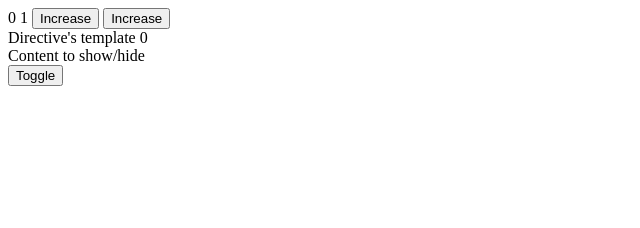
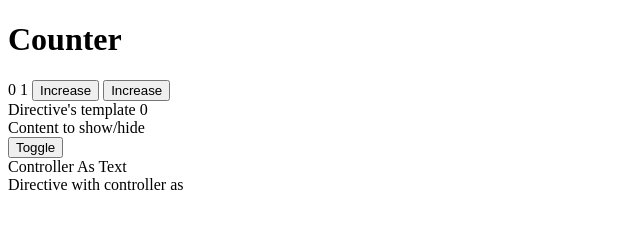
Before and after one commit to ptsurko/angular-lite, a website: page index.html in a window 1280 px wide. Shown: the whole page, without its empty margins (0-640 px from the left). Drawn offline with Linux system fonts and the light colour scheme.

Commit message:
Added controller as feature

```diff
--- a/index.html
+++ b/index.html
@@ -20,14 +20,21 @@
   </head>
   <body>
     <div id="main" ng-controller="MainController">
-      <span ng-bind="counter"></span>
-      <span ng-prop.inner-text="counter + 1" ng-attr.aria-role="ariaRole"></span>
-      <button ng-on.click="increase()">Increase</button>
-      <button ng-on.mousedown="increase()" ng-on.mouseup="increase()">Increase</button>
+      <div>
+        <h1>Counter</h1>
+        <span ng-bind="counter"></span>
+        <span ng-prop.inner-text="counter + 1" ng-attr.aria-role="ariaRole"></span>
+        <button ng-on.click="increase()">Increase</button>
+        <button ng-on.mousedown="increase()" ng-on.mouseup="increase()">Increase</button>
+      </div>
       <div priority1 priority2></div>
       <div template>This should be replaced by template</div>
       <div ng-if="show">Content to show/hide</div>
       <button ng-on.click="toggle()">Toggle</button>
+      <div ng-controller="ControllerAs as ctrl">
+        <span ng-bind="ctrl.text"></span>
+      </div>
+      <div directivewithcontrolleras></div>
     </div>
     <script>
       angular
@@ -41,6 +48,19 @@
           $scope.toggle = function() {
             $scope.show = !$scope.show;
           };
+        })
+        .controller('ControllerAs', function($scope) {
+          var vm = this;
+          vm.text = 'Controller As Text';
+        })
+        .directive('directivewithcontrolleras', function() {
+          return {
+            template: '<div ng-bind="$ctrl.text"></div>',
+            controllerAs: '$ctrl',
+            controller: function() {
+              this.text = 'Directive with controller as';
+            }
+          }
         })
         .directive('template', function() {
           return {
--- a/src/compile.js
+++ b/src/compile.js
@@ -21,10 +21,10 @@ var Compile = (function() {
       }
 
       return this.compile(tempDiv.childNodes[0]);
-    } else if (utils.isDOMNode(node)) {
-      if (node.nodeType === NODE_TYPE.ELEMENT) {
-        return this.compileElement_(node);
-      }
+    } if (node.nodeType === NODE_TYPE.ELEMENT) {
+      return this.compileElement_(node);
+    } else if (node.nodeType === NODE_TYPE.TEXT) {
+      return this.compileTextNode_(node);
     }
   };
 
@@ -69,6 +69,10 @@ var Compile = (function() {
     }.bind(this);
   };
 
+  Compile.prototype.compileTextNode_ = function(node) {
+
+  };
+
   Compile.prototype.linkDirective_ = function(dir, element, attrs, scope) {
     var controller;
     if (dir.template) {
@@ -83,6 +87,9 @@ var Compile = (function() {
 
     if (dir.controller) {
       controller = this.$injector_.invoke(dir.controller, {'$scope': scope});
+      if (dir.controllerAs) {
+        scope[dir.controllerAs] = controller;
+      }
     }
 
     dir.link(scope, attrs, element, controller);
--- a/src/directives/ngcontroller.js
+++ b/src/directives/ngcontroller.js
@@ -3,8 +3,18 @@ function NgController($injector) {
   return {
     scope: true,
     link: function(scope, attrs, element) {
-      var controllerName = attrs[NgController.ATTR_NAME];
-      $injector.get(controllerName + NgController.$CONTROLLER_SUFFIX, {'$scope': scope});
+      var re = new RegExp(/(\w+)(?:\s+as\s+(\w+))?/, 'i');
+      if (!re.test(attrs[NgController.ATTR_NAME])) {
+        throw new Error('Unable to parse controller name: ' + attrs[NgController.ATTR_NAME]);
+      }
+
+      var match = re.exec(attrs[NgController.ATTR_NAME]);
+      var controllerName = match[1];
+      var controller = $injector.get(controllerName + NgController.$CONTROLLER_SUFFIX, {'$scope': scope});
+      if (match.length > 1) {
+        var controllerAs = match[2];
+        scope[controllerAs] = controller;
+      }
     }
   };
 };
```
Also changed, not shown: README.md.
